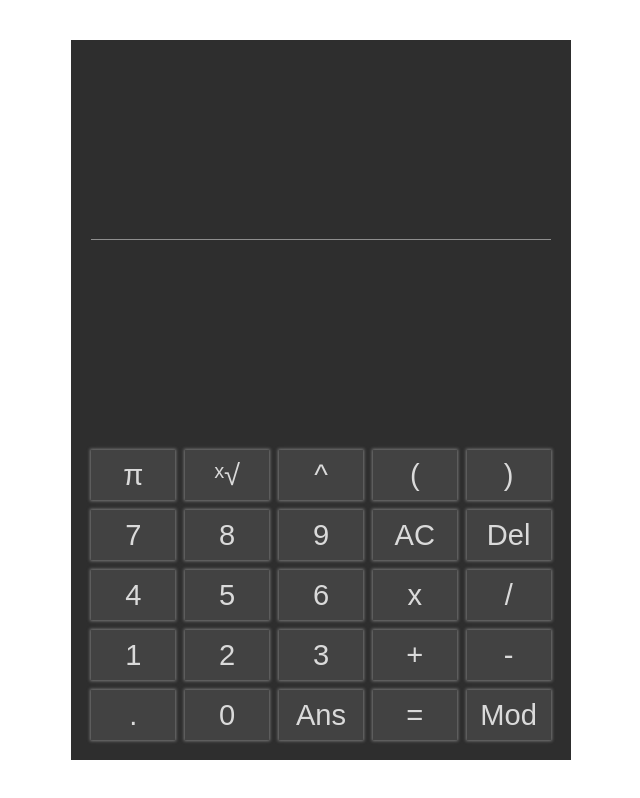
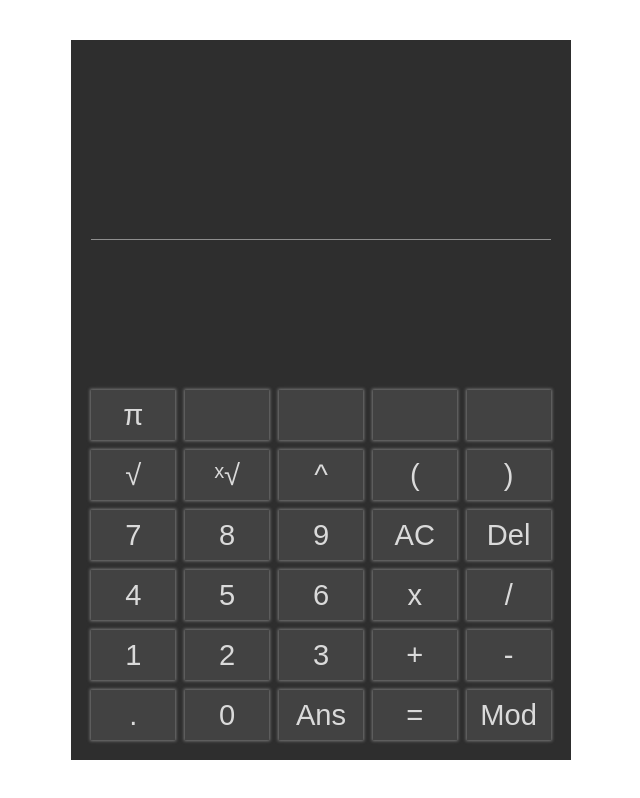
Before and after one commit to MarcoSosio/Calculator, a React (Vite) app: page / in a window 1280 px wide. Shown: the whole page, without its empty margins (319-959 px from the left). Built offline with nearby package versions, Linux system fonts and the light colour scheme.

Commit message:
aggiunta funzionalità radice quadrata, corretti bug radice n-esima

```diff
--- a/src/Tastiera/Tasti_elenco.js
+++ b/src/Tastiera/Tasti_elenco.js
@@ -9,7 +9,10 @@ import { calculateRoot } from "./Funzioni";
     //* "1","2","3","+","-",
     //* ".","0","Ans","=","Mod",
 */
-const simboloRadice = String.fromCharCode(0x02E3) + String.fromCharCode(0x221A)
+
+const rootSymbol = String.fromCharCode(0x221A);
+const nthRootSymbol = String.fromCharCode(0x02E3) + rootSymbol;
+const piSymbol = String.fromCharCode(960);
 
 function handlerEqual({resultStateParam, calcExpStateParam, ansStateParam, rootIndexStateParam}){
     const [resultValue,setResultValue] = resultStateParam;
@@ -78,18 +81,33 @@ function handlerAns({inputExpStateParam, calcExpStateParam, resultStateParam, an
     }
 }
 
+//! Le radici non funzionano nel caso di radice di radice
+
+function handlerSqrt({ inputExpStateParam, calcExpStateParam, rootIndexStateParam }){
+    const [inputExpValue, setInputExpValue] = inputExpStateParam
+    const [calcExpValue, setCalcExpValue] = calcExpStateParam
+    const [rootIndexValue, setRootIndexValue] = rootIndexStateParam
+
+    setInputExpValue(inputExpValue+rootSymbol);
+
+    setRootIndexValue(2);
+}
+
 function handlerNthRoot({inputExpStateParam, calcExpStateParam, rootIndexStateParam}){
     const [inputExpValue, setInputExpValue] = inputExpStateParam
     const [calcExpValue, setCalcExpValue] = calcExpStateParam
     const [rootIndexValue,setRootIndexValue]=rootIndexStateParam
-    setInputExpValue(inputExpValue+simboloRadice)
+    setInputExpValue(inputExpValue+nthRootSymbol)
+
+    /*Divido l'espressione a ogni operatore per determinare quale numero è l'indice di radice */
     // eslint-disable-next-line no-useless-escape
     const regExpr = /[-+*\/]/
+    const arrayExp = calcExpValue.split(regExpr);
+    const rootIndex = arrayExp[arrayExp.length - 1];
+    setRootIndexValue( rootIndex )//prendo l'indice di radice (ultimo numero)
 
-    const arrayExp = calcExpValue.split(regExpr);
-    setRootIndexValue( arrayExp[arrayExp.length-1] )//prendo l'indice di radice (ultimo numero)
-    setCalcExpValue( calcExpValue.slice(0, calcExpValue.length - 1) );//tolgo l'indice di radice
-    console.warn("TODO")
+    /*Tolgo l'indice di radice togliendo tanti caratteri quanta la lunghezza dell'indice*/
+    setCalcExpValue( calcExpValue.slice(0, -rootIndex.length) );
 }
 
 const tasti = [
@@ -99,8 +117,14 @@ const tasti = [
     terzo elemento: espressione da valutare
     */
 
-    { tasto: String.fromCharCode(960), inputElement: String.fromCharCode(960), calcElement: String(Math.PI) },
-    { tasto: simboloRadice, inputElement: simboloRadice, calcElement: "",funct: handlerNthRoot},
+    { tasto: piSymbol, inputElement: piSymbol, calcElement: String(Math.PI) },
+    {},
+    {},
+    {},
+    {},
+
+    { tasto: rootSymbol, inputElement: rootSymbol, calcElement:"", funct:handlerSqrt},
+    { tasto: nthRootSymbol, inputElement: nthRootSymbol, calcElement: "",funct: handlerNthRoot},
     { tasto: "^", inputElement: "^", calcElement: "**" },
     { tasto: "(", inputElement: "(", calcElement: "(" },
     { tasto: ")", inputElement: ")", calcElement: ")" },
```
